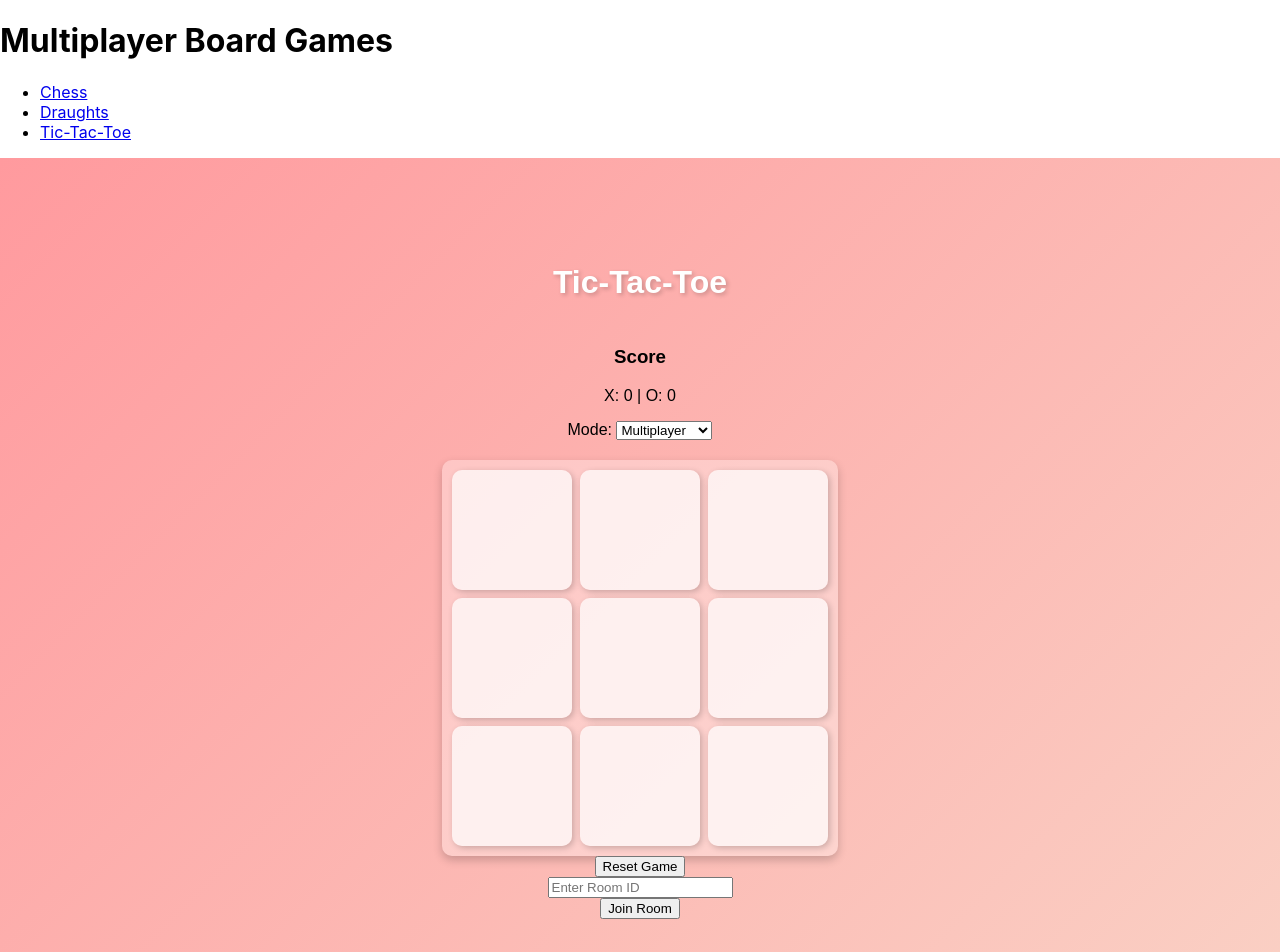
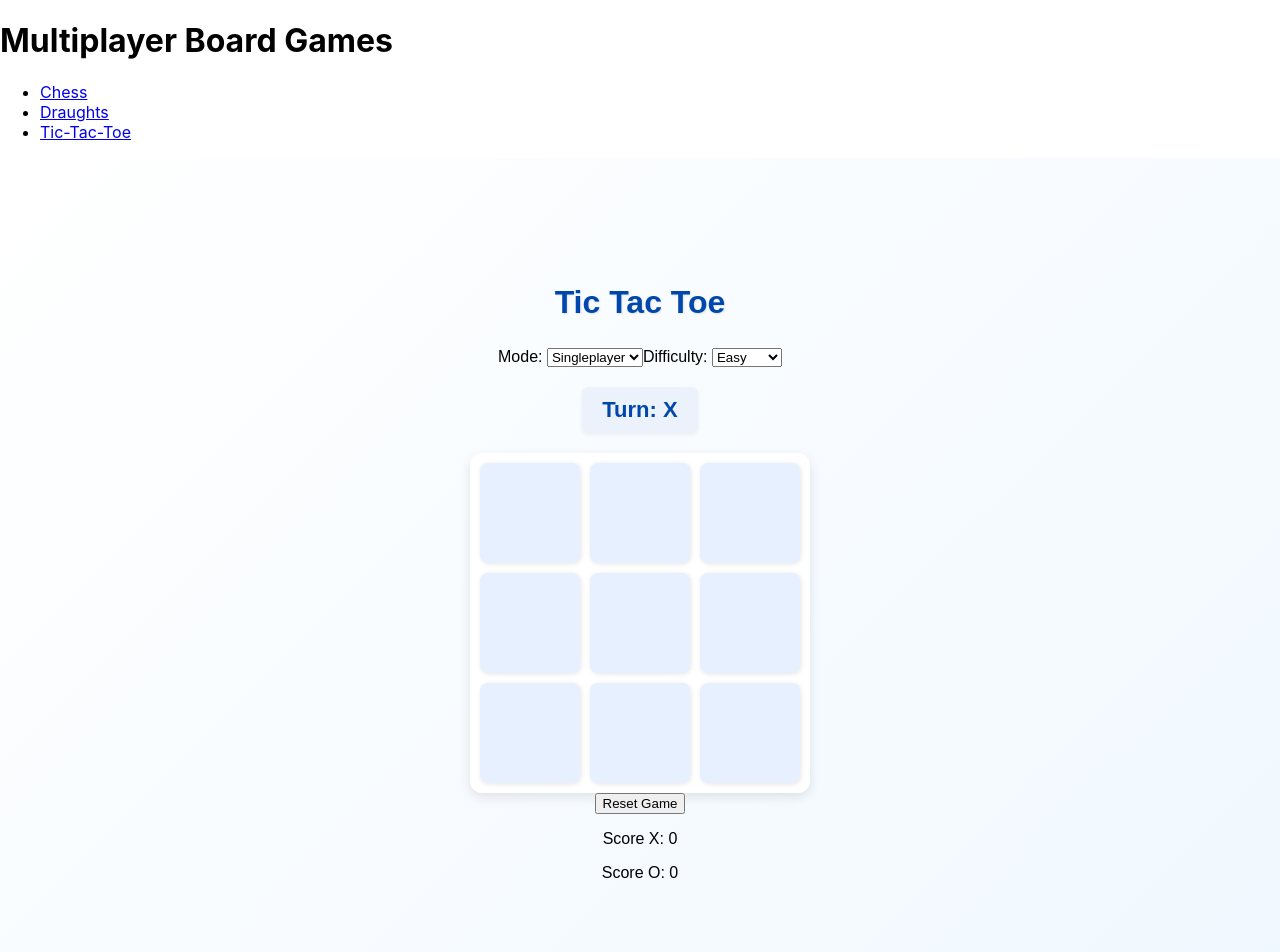
Before and after one commit to Abolude524-collab/games-project, a React (Create React App) app: page /tictactoe in a window 1280 px wide. Shown: the top 952 px of the page. Built offline with nearby package versions, Linux system fonts and the light colour scheme; no server answers.

Commit message:
Corrected some errors

```diff
--- a/src/components/TicTacToe.js
+++ b/src/components/TicTacToe.js
@@ -4,99 +4,84 @@ import "./tictactoe.css";
 
 const socket = io("http://localhost:4000");
 
+const initialBoard = Array(9).fill(null);
+
 const TicTacToe = () => {
-  const [board, setBoard] = useState(Array(9).fill(null));
-  const [isXTurn, setIsXTurn] = useState(true);
-  const [room, setRoom] = useState("");
-  const [gameMode, setGameMode] = useState("multiplayer"); // "multiplayer" or "singleplayer"
-  const [difficulty, setDifficulty] = useState("easy"); // "easy", "medium", "hard"
+  // Game state
+  const [board, setBoard] = useState(initialBoard);
+  const [symbol, setSymbol] = useState("X");
+  const [isPlayerTurn, setIsPlayerTurn] = useState(true);
   const [winner, setWinner] = useState(null);
   const [score, setScore] = useState({ X: 0, O: 0 });
-  const [playerSymbol, setPlayerSymbol] = useState("X"); // For both modes
+  const [gameStarted, setGameStarted] = useState(false);
+  const [message, setMessage] = useState("");
+  const [turn, setTurn] = useState("X");
+  const [gameMode, setGameMode] = useState("singleplayer"); // "singleplayer" or "multiplayer"
+  const [difficulty, setDifficulty] = useState("easy");
+  const [room, setRoom] = useState("");
+  const [playerName, setPlayerName] = useState("");
+  const [opponentName, setOpponentName] = useState("");
 
-  // Join Room
-  const joinRoom = () => {
-    if (room) {
-      socket.emit("joinRoom", room);
+  // Load score from localStorage on mount
+  useEffect(() => {
+    const savedScore = localStorage.getItem("tictactoeScore");
+    if (savedScore) setScore(JSON.parse(savedScore));
+  }, []);
+
+  // Save score on update
+  useEffect(() => {
+    localStorage.setItem("tictactoeScore", JSON.stringify(score));
+  }, [score]);
+
+  // Check winner or draw
+  const checkWinner = useCallback((b) => {
+    const lines = [
+      [0, 1, 2],
+      [3, 4, 5],
+      [6, 7, 8],
+
+      [0, 3, 6],
+      [1, 4, 7],
+      [2, 5, 8],
+
+      [0, 4, 8],
+      [2, 4, 6],
+    ];
+    for (let [a, b1, c] of lines) {
+      if (b[a] && b[a] === b[b1] && b[a] === b[c]) {
+        return b[a];
       }
-  };
+    }
+    if (b.every(Boolean)) return "draw";
+    return null;
+  }, []);
 
+  // --- Multiplayer socket events setup ---
   useEffect(() => {
-    socket.on("assignSymbol", (symbol) => {
-      setPlayerSymbol(symbol); // 'X' or 'O'
+    if (gameMode !== "multiplayer") return;
+
+    // On joining room, server sends symbol X or O
+    socket.on("symbol", ({ symbol }) => {
+      setSymbol(symbol);
+      setIsPlayerTurn(symbol === "X"); // X always starts
+      setTurn("X");
     });
 
-    socket.on("updateGame", (game) => {
-      setBoard(game.board);
-      setIsXTurn(game.isXTurn);
+    // Start game event with opponent info
+    socket.on("start", ({ message, opponent }) => {
+      setOpponentName(opponent);
+      setMessage(message);
+      setGameStarted(true);
+      setBoard(initialBoard);
+      setWinner(null);
+      setTurn("X");
     });
 
-    return () => {
-      socket.off("assignSymbol");
-      socket.off("updateGame");
-    };
-  }, []);
-
-  const checkWinner = useCallback((board) => {
-    const winningCombos = [
-      [0, 1, 2], [3, 4, 5], [6, 7, 8],
-      [0, 3, 6], [1, 4, 7], [2, 5, 8],
-      [0, 4, 8], [2, 4, 6],
-    ];
-    for (let combo of winningCombos) {
-      const [a, b, c] = combo;
-      if (board[a] && board[a] === board[b] && board[a] === board[c]) {
-        return board[a];
-      }
-    }
-    return board.includes(null) ? null : "draw";
-  }, []);
-
-  const minimax = (board, isMaximizing, player, opponent) => {
-    const result = checkWinner(board);
-    if (result === player) return 1;
-    if (result === opponent) return -1;
-    if (result === "draw") return 0;
-
-    let bestScore = isMaximizing ? -Infinity : Infinity;
-    for (let i = 0; i < 9; i++) {
-      if (board[i] === null) {
-        board[i] = isMaximizing ? player : opponent;
-        let score = minimax(board, !isMaximizing, player, opponent);
-        board[i] = null;
-        bestScore = isMaximizing ? Math.max(score, bestScore) : Math.min(score, bestScore);
-      }
-    }
-    return bestScore;
-  };
-
-  const findBestMove = (board, player) => {
-    const opponent = player === "O" ? "X" : "O";
-    let bestScore = -Infinity;
-    let bestMove = null;
-
-    for (let i = 0; i < 9; i++) {
-      if (board[i] === null) {
-        board[i] = player;
-        let score = minimax(board, false, player, opponent);
-        board[i] = null;
-        if (score > bestScore) {
-          bestScore = score;
-          bestMove = i;
-        }
-      }
-    }
-    return bestMove;
-  };
-
-  const handleClick = (index) => {
-    if (board[index] || winner) return;
-
-    const newBoard = [...board];
-    newBoard[index] = isXTurn ? "X" : "O";
+    // Receive board update & turn change from server
+    socket.on("update", ({ board: newBoard, turn: newTurn }) => {
       setBoard(newBoard);
-    setIsXTurn(!isXTurn);
-
+      setTurn(newTurn);
+      setIsPlayerTurn(newTurn === symbol);
       const result = checkWinner(newBoard);
       if (result) {
         setWinner(result);
@@ -104,80 +89,186 @@ const TicTacToe = () => {
           setScore((prev) => ({ ...prev, [result]: prev[result] + 1 }));
         }
       }
+    });
 
-    if (gameMode === "multiplayer" && room) {
-      socket.emit("makeMove", { room, index });
+    // Game ended by server
+    socket.on("end", ({ winner: win }) => {
+      setWinner(win);
+      if (win && win !== "draw") {
+        setScore((prev) => ({ ...prev, [win]: prev[win] + 1 }));
+      }
+    });
+
+    // Cleanup listeners on unmount or mode change
+    return () => {
+      socket.off("symbol");
+      socket.off("start");
+      socket.off("update");
+      socket.off("end");
+    };
+  }, [gameMode, symbol, checkWinner]);
+
+  // Join multiplayer room
+  const joinRoom = () => {
+    if (room.trim() && playerName.trim()) {
+      socket.emit("join", { room: room.trim(), name: playerName.trim() });
     }
   };
 
-  const makeAIMove = useCallback(() => {
-    if (winner || isXTurn) return;
+  // Handle user click on a cell
+  const handleClick = (index) => {
+    if (board[index] || winner) return;
 
-    let availableMoves = board.map((val, idx) => (val === null ? idx : null)).filter((val) => val !== null);
-    let aiMove;
-
-    if (difficulty === "hard") {
-      aiMove = findBestMove([...board], "O");
-    } else if (difficulty === "medium") {
-      aiMove = availableMoves.length > 1 ? availableMoves[1] : availableMoves[0];
-    } else {
-      aiMove = availableMoves[Math.floor(Math.random() * availableMoves.length)];
-    }
-
-    if (aiMove !== undefined) {
-      board[aiMove] = "O";
-      setBoard([...board]);
-
-      const result = checkWinner(board);
+    if (gameMode === "singleplayer") {
+      if (!isPlayerTurn) return;
+      const newBoard = [...board];
+      newBoard[index] = "X";
+      setBoard(newBoard);
+      const result = checkWinner(newBoard);
       if (result) {
         setWinner(result);
         if (result !== "draw") {
           setScore((prev) => ({ ...prev, [result]: prev[result] + 1 }));
         }
+      } else {
+        setIsPlayerTurn(false);
+        setTurn("O");
+        setTimeout(() => makeAIMove(newBoard), 500);
       }
-      setIsXTurn(true);
+    } else {
+      if (!isPlayerTurn || !gameStarted) return;
+      socket.emit("move", { room, index });
     }
-  }, [board, checkWinner, difficulty, winner, isXTurn]);
+  };
 
-  useEffect(() => {
-    if (gameMode === "singleplayer" && !isXTurn && !winner) {
-      setTimeout(makeAIMove, 500);
+  // Minimax Algorithm
+  const minimax = (board, isMax, ai, human) => {
+    const result = checkWinner(board);
+    if (result === ai) return 10;
+    if (result === human) return -10;
+    if (result === "draw") return 0;
+
+    if (isMax) {
+      let bestScore = -Infinity;
+      for (let i = 0; i < 9; i++) {
+        if (!board[i]) {
+          board[i] = ai;
+          let score = minimax(board, false, ai, human);
+          board[i] = null;
+          bestScore = Math.max(score, bestScore);
         }
-  }, [board, isXTurn, gameMode, winner, makeAIMove]);
+      }
+      return bestScore;
+    } else {
+      let bestScore = Infinity;
+      for (let i = 0; i < 9; i++) {
+        if (!board[i]) {
+          board[i] = human;
+          let score = minimax(board, true, ai, human);
+          board[i] = null;
+          bestScore = Math.min(score, bestScore);
+        }
+      }
+      return bestScore;
+    }
+  };
 
+  // Find best move for AI
+  const findBestMove = (board, ai) => {
+    const human = ai === "O" ? "X" : "O";
+    let bestScore = -Infinity;
+    let move = null;
+    for (let i = 0; i < 9; i++) {
+      if (!board[i]) {
+        board[i] = ai;
+        const score = minimax(board, false, ai, human);
+        board[i] = null;
+        if (score > bestScore) {
+          bestScore = score;
+          move = i;
+        }
+      }
+    }
+    return move;
+  };
+
+  // AI move with difficulty levels
+  const makeAIMove = (currentBoard) => {
+    const ai = "O";
+    const human = "X";
+    const emptyIndices = currentBoard
+      .map((v, i) => (v ? null : i))
+      .filter((v) => v !== null);
+
+    let move;
+    if (difficulty === "hard") {
+      move = findBestMove([...currentBoard], ai);
+    } else if (difficulty === "medium") {
+      // Choose center or corners preferentially
+      const preferredMoves = [4, 0, 2, 6, 8].filter((i) =>
+        emptyIndices.includes(i)
+      );
+      move = preferredMoves.length > 0 ? preferredMoves[0] : emptyIndices[0];
+    } else {
+      // easy: random move
+      move = emptyIndices[Math.floor(Math.random() * emptyIndices.length)];
+    }
+
+    if (move !== undefined) {
+      const newBoard = [...currentBoard];
+      newBoard[move] = ai;
+      setBoard(newBoard);
+      const result = checkWinner(newBoard);
+      if (result) {
+        setWinner(result);
+        if (result !== "draw") {
+          setScore((prev) => ({ ...prev, [result]: prev[result] + 1 }));
+        }
+      } else {
+        setIsPlayerTurn(true);
+        setTurn(human);
+      }
+    }
+  };
+
+  // Reset game for both modes
   const resetGame = () => {
-    setBoard(Array(9).fill(null));
-    setIsXTurn(true);
+    setBoard(initialBoard);
     setWinner(null);
+    setTurn("X");
+    if (gameMode === "singleplayer") setIsPlayerTurn(true);
+    else if (gameMode === "multiplayer") socket.emit("reset", room);
   };
 
   return (
     <div className="tic-tac-toe">
-      <h2>Tic-Tac-Toe</h2>
+      <h2>Tic Tac Toe</h2>
 
-      <div className="scoreboard">
-        <h3>Score</h3>
-        <p>X: {score.X} | O: {score.O}</p>
-      </div>
-
-      <div>
+      <div className="mode-select">
         <label>Mode: </label>
         <select
+          value={gameMode}
           onChange={(e) => {
-            const mode = e.target.value;
-            setGameMode(mode);
-            setPlayerSymbol("X"); // Default to X in singleplayer
+            setGameMode(e.target.value);
+            resetGame();
+            setGameStarted(false);
+            setMessage("");
+            setOpponentName("");
+            setRoom("");
+            setPlayerName("");
           }}
-          value={gameMode}
         >
+          <option value="singleplayer">Singleplayer</option>
           <option value="multiplayer">Multiplayer</option>
-          <option value="singleplayer">Singleplayer</option>
         </select>
 
         {gameMode === "singleplayer" && (
           <>
             <label>Difficulty: </label>
-            <select onChange={(e) => setDifficulty(e.target.value)} value={difficulty}>
+            <select
+              value={difficulty}
+              onChange={(e) => setDifficulty(e.target.value)}
+            >
               <option value="easy">Easy</option>
               <option value="medium">Medium</option>
               <option value="hard">Hard</option>
@@ -186,35 +277,57 @@ const TicTacToe = () => {
         )}
       </div>
 
+      {/* Multiplayer join */}
+      {gameMode === "multiplayer" && !gameStarted && (
+        <div className="join-room">
+          <input
+            type="text"
+            placeholder="Your Name"
+            value={playerName}
+            onChange={(e) => setPlayerName(e.target.value)}
+          />
+          <input
+            type="text"
+            placeholder="Room ID"
+            value={room}
+            onChange={(e) => setRoom(e.target.value)}
+          />
+          <button onClick={joinRoom} disabled={!room || !playerName}>
+            Join Room
+          </button>
+          <p>{message}</p>
+        </div>
+      )}
+
+      {/* Game Board */}
+      {(gameMode === "singleplayer" || gameStarted) && (
+        <>
+          <div className="status">
+            {winner
+              ? winner === "draw"
+                ? "Game ended in a draw!"
+                : `Winner: ${winner}`
+              : `Turn: ${turn}`}
+          </div>
           <div className="board">
-        {board.map((cell, index) => (
-          <div key={index} className="cell" onClick={() => handleClick(index)}>
+            {board.map((cell, i) => (
+              <div
+                key={i}
+                className={`cell ${cell ? "filled" : ""}`}
+                onClick={() => handleClick(i)}
+              >
                 {cell}
               </div>
             ))}
           </div>
-
-      {winner && (
-        <h3>
-          {winner === "draw"
-            ? "It's a draw!"
-            : winner === playerSymbol
-            ? "You win!"
-            : "You lose!"}
-        </h3>
+          <button onClick={resetGame}>Reset Game</button>
+          <div className="scoreboard">
+            <p>Score X: {score.X}</p>
+            <p>Score O: {score.O}</p>
+          </div>
+          {gameMode === "multiplayer" && opponentName && (
+            <p>Opponent: {opponentName}</p>
           )}
-
-      <button onClick={resetGame}>Reset Game</button>
-
-      {gameMode === "multiplayer" && (
-        <>
-          <input
-            type="text"
-            placeholder="Enter Room ID"
-            value={room}
-            onChange={(e) => setRoom(e.target.value)}
-          />
-          <button onClick={joinRoom}>Join Room</button>
         </>
       )}
     </div>
--- a/src/components/tictactoe.css
+++ b/src/components/tictactoe.css
@@ -7,85 +7,85 @@
   justify-content: center;
   text-align: center;
   font-family: "Poppins", sans-serif;
-  background: linear-gradient(135deg, #ff9a9e, #fad0c4);
+  background: linear-gradient(135deg, #ffffff, #f0f8ff);
   height: 100vh;
   padding: 20px;
 }
 
 h2 {
   font-size: 32px;
-  color: #ffffff;
-  text-shadow: 2px 2px 4px rgba(0, 0, 0, 0.2);
+  color: #0047ab; /* Deep blue */
+  text-shadow: 1px 1px 2px rgba(0, 0, 0, 0.1);
 }
 
 .board {
   display: grid;
-  grid-template-columns: repeat(3, 120px);
-  grid-template-rows: repeat(3, 120px);
-  gap: 8px;
+  grid-template-columns: repeat(3, 100px);
+  grid-template-rows: repeat(3, 100px);
+  gap: 10px;
   margin-top: 20px;
   padding: 10px;
-  background: rgba(255, 255, 255, 0.3);
-  border-radius: 10px;
-  box-shadow: 0px 4px 10px rgba(0, 0, 0, 0.2);
+  background: #ffffff;
+  border-radius: 12px;
+  box-shadow: 0px 4px 12px rgba(0, 0, 0, 0.1);
 }
 
 .cell {
-  width: 120px;
-  height: 120px;
-  background: rgba(255, 255, 255, 0.7);
-  border-radius: 10px;
+  width: 100px;
+  height: 100px;
+  background: #e6f0ff; /* soft blue */
+  border-radius: 8px;
   display: flex;
   align-items: center;
   justify-content: center;
-  font-size: 48px;
+  font-size: 40px;
   font-weight: bold;
   cursor: pointer;
   transition: all 0.3s ease-in-out;
-  box-shadow: 2px 2px 6px rgba(0, 0, 0, 0.2);
+  box-shadow: 1px 1px 5px rgba(0, 0, 0, 0.1);
 }
 
 .cell:hover {
-  background: rgba(255, 255, 255, 0.9);
+  background: #d0e3ff;
   transform: scale(1.05);
 }
 
 .cell.x {
-  color: #ff4757;
-  text-shadow: 2px 2px 4px rgba(255, 71, 87, 0.5);
+  color: #f1c40f; /* Yellow for X */
+  text-shadow: 1px 1px 3px rgba(241, 196, 15, 0.3);
 }
 
 .cell.o {
-  color: #1e90ff;
-  text-shadow: 2px 2px 4px rgba(30, 144, 255, 0.5);
+  color: #2980b9; /* Blue for O */
+  text-shadow: 1px 1px 3px rgba(41, 128, 185, 0.3);
 }
 
 .status {
   margin-top: 20px;
-  font-size: 24px;
-  font-weight: bold;
-  color: #ffffff;
-  background: rgba(0, 0, 0, 0.2);
+  font-size: 22px;
+  font-weight: 600;
+  color: #0047ab;
+  background: rgba(0, 71, 171, 0.05);
   padding: 10px 20px;
-  border-radius: 5px;
-  box-shadow: 2px 2px 6px rgba(0, 0, 0, 0.2);
+  border-radius: 6px;
+  box-shadow: 0px 2px 4px rgba(0, 0, 0, 0.05);
 }
 
 .restart-btn {
   margin-top: 15px;
-  padding: 12px 25px;
-  font-size: 20px;
-  background: #2ecc71;
-  color: white;
+  padding: 10px 22px;
+  font-size: 18px;
+  background: #f1c40f; /* Yellow button */
+  color: #ffffff;
   border: none;
   cursor: pointer;
-  border-radius: 8px;
-  font-weight: bold;
+  border-radius: 6px;
+  font-weight: 600;
   transition: all 0.3s ease-in-out;
-  box-shadow: 2px 2px 6px rgba(0, 0, 0, 0.2);
+  box-shadow: 0px 3px 6px rgba(0, 0, 0, 0.1);
 }
 
 .restart-btn:hover {
-  background: #27ae60;
-  transform: scale(1.1);
+  background: #d4ac0d;
+  transform: scale(1.08);
 }
```
Lines whose indentation alone changed are shown as unchanged.
